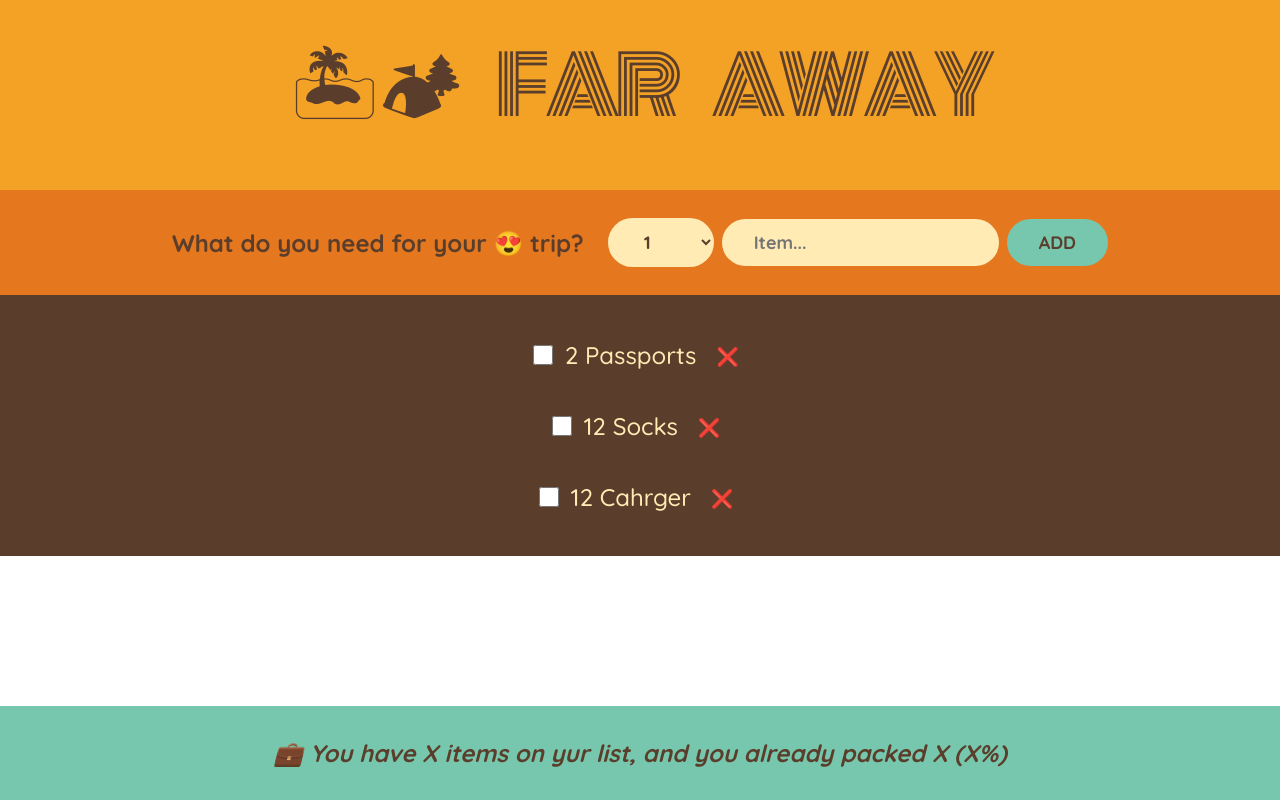
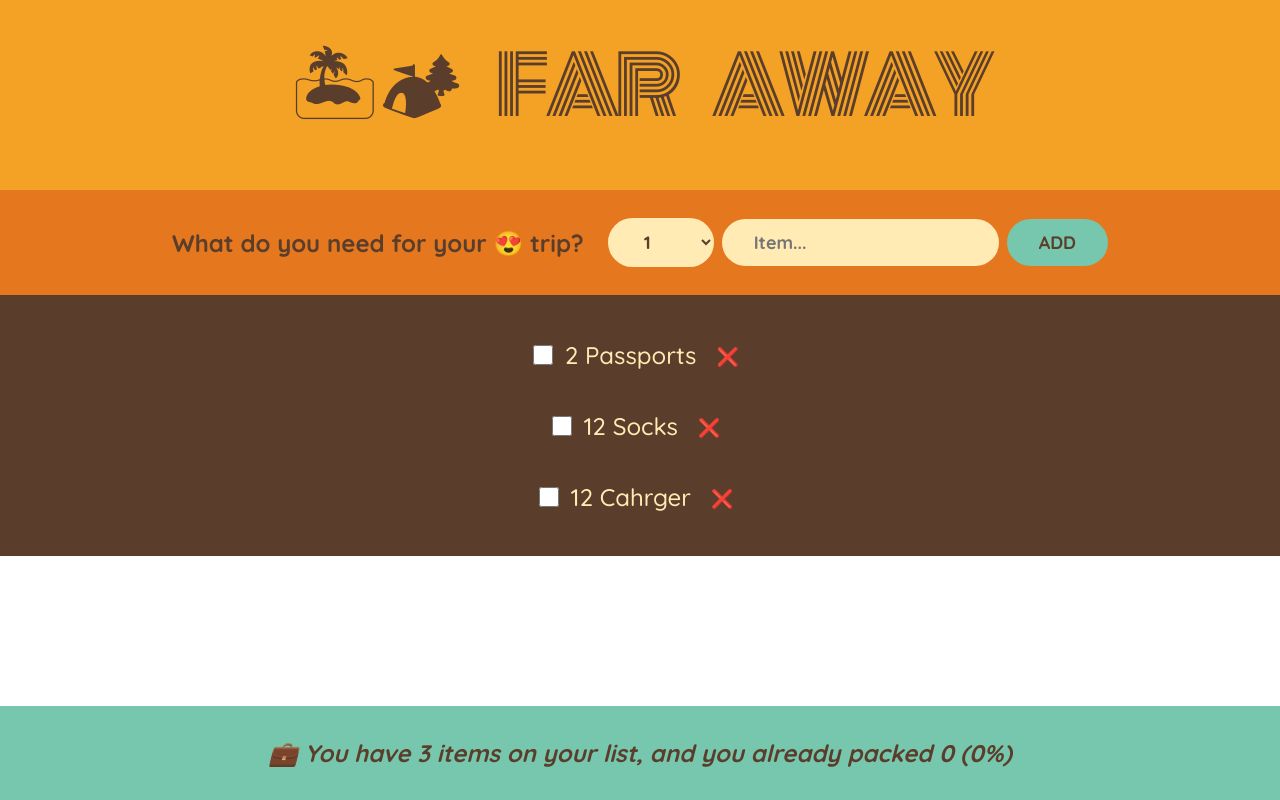
Before and after one commit to ParisaKalaki/Travel-List, a React (Create React App) app: page / in a window 1280 px wide. Built offline with nearby package versions, Linux system fonts and the light colour scheme.

Commit message:
updating Stats component

```diff
--- a/src/App.js
+++ b/src/App.js
@@ -8,6 +8,7 @@
 
 export default function App() {
   const [items, setItems] = useState(initialItems);
+  const numItems = items.length;
 
   function handeAddItems(item) {
     setItems((items) => [...items, item]);
@@ -34,7 +35,7 @@
         onDeleteItem={handleDeleteItem}
         onToggletem={handleToggleItem}
       />
-      <Stats />
+      <Stats items={items} />
     </div>
   );
 }
@@ -116,10 +117,24 @@
   );
 }
 
-function Stats() {
+function Stats({ items }) {
+  if (!items.length)
+    return (
+      <p className="stats">
+        <em> Start adding some items to your packing list</em>
+      </p>
+    );
+  const numItems = items.length;
+  const numPacked = items.filter((item) => item.packed).length;
+  const percentage = Math.round((numPacked / numItems) * 100);
   return (
     <footer className="stats">
-      <em>💼 You have X items on yur list, and you already packed X (X%) </em>
+      <em>
+        {percentage === 100
+          ? "You got everything! Ready to go"
+          : `💼 You have ${numItems} items on your list, and you already packed
+        ${numPacked} (${percentage}%)`}
+      </em>
     </footer>
   );
 }
```
